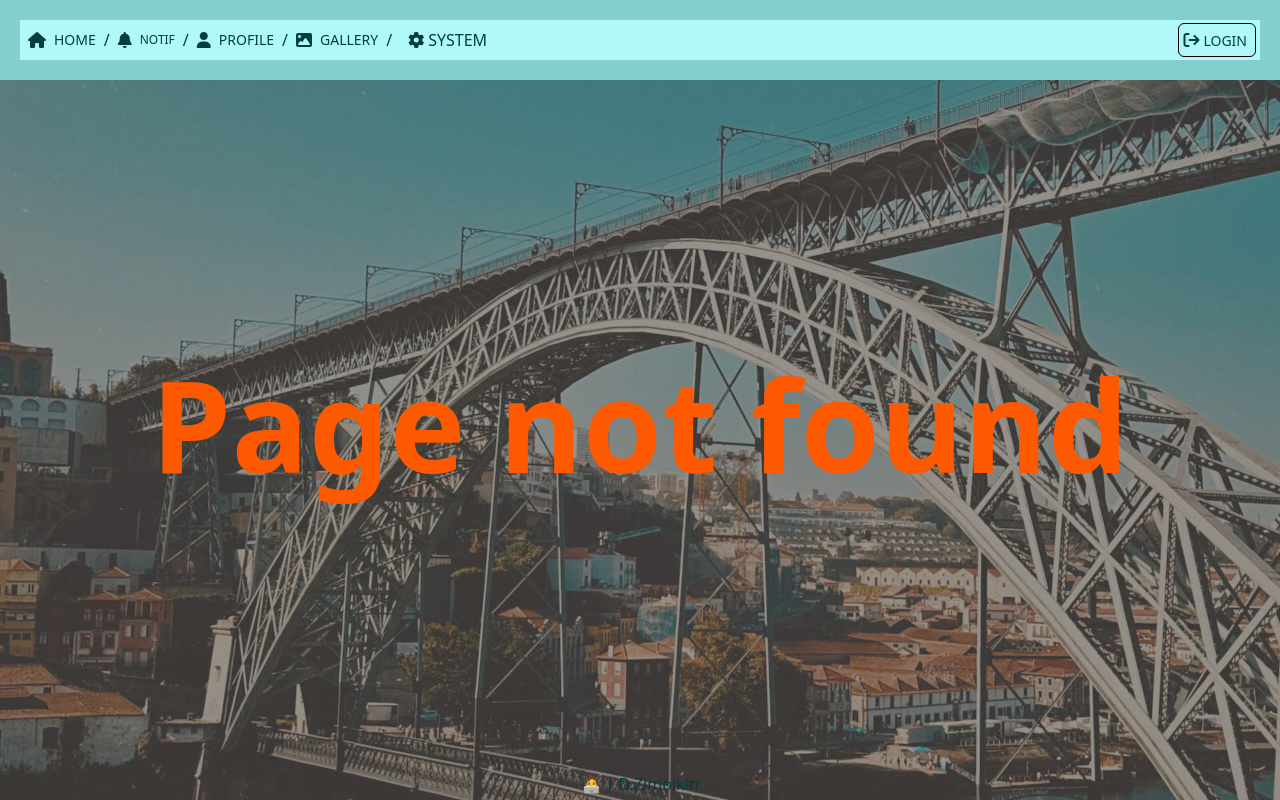
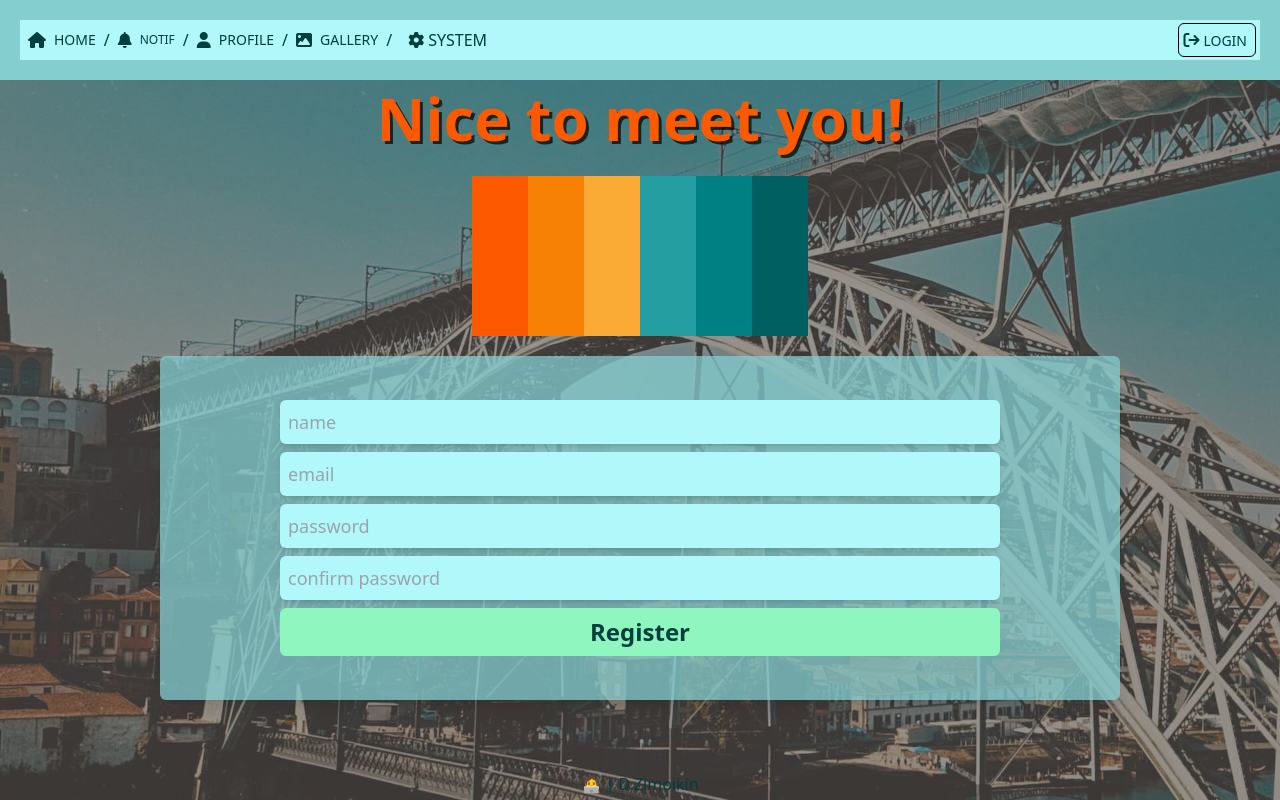
Before and after one commit to zimoykin/fe-gallery-v2, a React (Vite) app: page /register in a window 1280 px wide. Before the commit this address had no page. Built offline with nearby package versions, Linux system fonts and the light colour scheme; a web font is replaced by a local one.

Commit message:
added register page

```diff
--- a/src/App.tsx
+++ b/src/App.tsx
@@ -7,6 +7,7 @@ import UnavailablePage from './pages/unavailable.page';
 import BackgroundWithImage from './components/background/background.component';
 import ProfilePage from './pages/profile.page';
 import LoginPage from './pages/login.page';
+import RegisterPage from './pages/register.page';
 
 function App() {
   return (
@@ -36,7 +37,7 @@ function App() {
                 />
                 <Route
                   path='/register'
-                  element={<UnavailablePage />}
+                  element={<RegisterPage />}
                 />
                 <Route
                   path='/register/confirm'
--- /dev/null
+++ b/src/helpers/input-validate.helper.ts
@@ -0,0 +1,11 @@
+const regex = /^(?=.*[A-Z])(?=.*\d)(?=.*[\W_])[A-Za-z\d\W_]{6,}$/;
+
+export function validatePassword(password: string) {
+  return regex.test(password);
+}
+
+export function validateEmail(email: string) {
+  const re =
+    /^(([^<>()[\]\\.,;:\s@"]+(\.[^<>()[\]\\.,;:\s@"]+)*)|(".+"))@((\[[0-9]{1,3}\.[0-9]{1,3}\.[0-9]{1,3}\.[0-9]{1,3}\])|(([a-zA-Z\-0-9]+\.)+[a-zA-Z]{2,}))$/;
+  return re.test(email);
+}
--- a/src/helpers/password-validate.helper.ts
+++ /dev/null
@@ -1,5 +0,0 @@
-const regex = /^(?=.*[A-Z])(?=.*\d)(?=.*[\W_])[A-Za-z\d\W_]{6,}$/;
-
-export function validatePassword(password: string) {
-  return regex.test(password);
-}
--- a/src/index.css
+++ b/src/index.css
@@ -134,6 +134,9 @@ h1 {
   line-height: 1.1;
 }
 
+:focus {
+  outline: 1px solid var(--main-cl);
+}
 
 
 @media (prefers-color-scheme: light) {
--- a/src/pages/login.page.tsx
+++ b/src/pages/login.page.tsx
@@ -17,6 +17,10 @@ const LoginPage: React.FC = () => {
     const [email, setEmail] = useState('');
     const [password, setPassword] = useState('');
     const [isLoading, setIsLoading] = useState<boolean>(false);
+
+    const handleClickCreateAccount = () => {
+        navigate('/register');
+    };
 
     const handleSubmit = (e: React.FormEvent<HTMLFormElement>) => {
         e.preventDefault();
@@ -73,8 +77,9 @@ const LoginPage: React.FC = () => {
                         </form>
                     }
 
+                    {!isLoading && <div className="p-1 w-full flex flex-col justify-center items-center">
                         <hr className="p-1 w-2/3 border-t-2 border-main-bg-75 my-2" />
-                    <span>
+                        <span className="p-1 text-sm">
                             or sign up with <a
                                 onClick={(e) => {
                                     e.preventDefault();
@@ -83,10 +88,12 @@ const LoginPage: React.FC = () => {
                                 className="p-1 cursor hover:bg-secondary-bg text-secondary-col" href="">Google</a>
                         </span>
                         <hr className="p-1 w-2/3 border-t-2 border-main-bg-75 my-2" />
-                    <span>
-                        Do not have an account? <a className="p-1 cursor hover:bg-secondary-bg text-main-col">Create for free </a>
+                        <span className="p-1 text-sm">
+                            Do not have an account? <br /><a
+                                onClick={handleClickCreateAccount}
+                                className="p-1 cursor hover:bg-secondary-bg text-main-col">Create for free </a>
                         </span>
-
+                    </div>}
 
                 </div>
             </div>
--- /dev/null
+++ b/src/pages/register.page.tsx
@@ -0,0 +1,136 @@
+import React, { useEffect, useState } from 'react';
+import { useNavigate } from 'react-router-dom';
+import PalitraComponent from '../components/palitra/palitra.component';
+import CameraSpinner from '../components/camera-spinner/camera-spinner.component';
+import { validateEmail, validatePassword } from '../helpers/input-validate.helper';
+import { toast } from 'react-toastify';
+
+const RegisterPage: React.FC = () => {
+
+    const navigate = useNavigate();
+    const [isLoading, setIsLoading] = useState(false);
+
+    const [name, setName] = useState('');
+    const [email, setEmail] = useState('');
+    const [password, setPassword] = useState('');
+    const [confirmPassword, setConfirmPassword] = useState('');
+
+    const [error, setError] = useState<string | null>(null);
+
+    let errorTimeout: NodeJS.Timeout;
+
+    useEffect(() => {
+        clearTimeout(errorTimeout);
+        if (error) {
+            errorTimeout = setTimeout(() => {
+                setError(null);
+            }, 3000);
+        }
+    }, [error]);
+
+    const handleRegisterClick = () => {
+        setIsLoading(true);
+
+        if (name === '') {
+            setError('Please fill your name!');
+            setIsLoading(false);
+            return;
+        }
+        if (email === '') {
+            setError('Please fill your email!');
+            setIsLoading(false);
+            return;
+        }
+
+        if (!validateEmail(email)) {
+            setError('Please provide a valid email!');
+            setIsLoading(false);
+            return;
+        }
+
+        if (password === '') {
+            setError('Please fill your password!');
+            setIsLoading(false);
+            return;
+        }
+
+        if (confirmPassword === '') {
+            setError('Please confirm your password!');
+            setIsLoading(false);
+            return;
+        }
+
+        if (password !== confirmPassword) {
+            setError('Passwords do not match!');
+            setIsLoading(false);
+            return;
+        }
+        if (!validatePassword(password)) {
+            setError('Password must contain at least one uppercase letter, one lowercase letter, one number and one special character!');
+            setIsLoading(false);
+            return;
+        }
+
+        setTimeout(() => {
+            setIsLoading(false);
+            toast.info('We will send you an email to confirm your registration! ✉️', { toastId: 'register' });
+            //TODO: implement register logic
+            navigate('/');
+        }, 4000);
+
+    };
+
+
+    return (<>
+        <div className='flex flex-col justify-start items-center h-full w-full overflow-auto'>
+
+            <div className='p-2 text-center bg-secondary-bg md:bg-transparent'>
+                <h1 className='text-secondary-col text-shadow-md md:text-6xl text-4xl font-bold'> Nice to meet you! </h1>
+            </div>
+
+            <div className='p-5 hidden md:block'>
+                <PalitraComponent size='medium' />
+            </div>
+            <div className='p-1 flex md:hidden'>
+                <PalitraComponent size='mini' />
+            </div>
+
+            <div className='relative flex flex-col justify-center items-center md:w-3/4 md:h-1/2 h-full w-full bg-secondary-bg-75 shadow-lg rounded-md'>
+                {error && <span className='absolute top-0 p-2 text-main-col bg-danger-bg w-full flex justify-center'>{error}</span>}
+                {!isLoading && <form
+                    onSubmit={(e) => {
+                        e.preventDefault();
+                    }}
+                    className='flex w-full justify-center items-center flex-col gap-2'>
+                    <input
+                        className='p-2 w-5/6 md:w-3/4
+                        bg-main-bg text-secondary-col text-lg
+                        rounded-md shadow-md'
+                        type="text" placeholder='name' value={name} onChange={(e) => setName(e.target.value)} />
+                    <input
+                        className='p-2 w-5/6 md:w-3/4
+                        bg-main-bg text-secondary-col text-lg
+                        rounded-md shadow-md'
+                        type="email" placeholder='email' value={email} onChange={(e) => setEmail(e.target.value)} />
+                    <input
+                        className='p-2 w-5/6 md:w-3/4
+                        bg-main-bg text-secondary-col text-lg
+                        rounded-md shadow-md'
+                        type="password" placeholder='password' value={password} onChange={(e) => setPassword(e.target.value)} />
+                    <input
+                        className='p-2 w-5/6 md:w-3/4
+                        bg-main-bg text-secondary-col text-lg
+                        rounded-md shadow-md'
+                        type="password" placeholder='confirm password' value={confirmPassword} onChange={(e) => setConfirmPassword(e.target.value)} />
+                    <button className='p-2 w-5/6 md:w-3/4
+                    hover:bg-green-500 hover:scale-101 active:scale-95
+                    bg-primary-bg text-primary-col rounded-md' onClick={handleRegisterClick}> <span className='text-2xl font-bold'>Register</span> </button>
+                </form>}
+
+                {isLoading && <CameraSpinner size='small' />}
+            </div>
+        </div>
+
+    </>);
+};
+export default RegisterPage;
```
Lines whose indentation alone changed are shown as unchanged.
